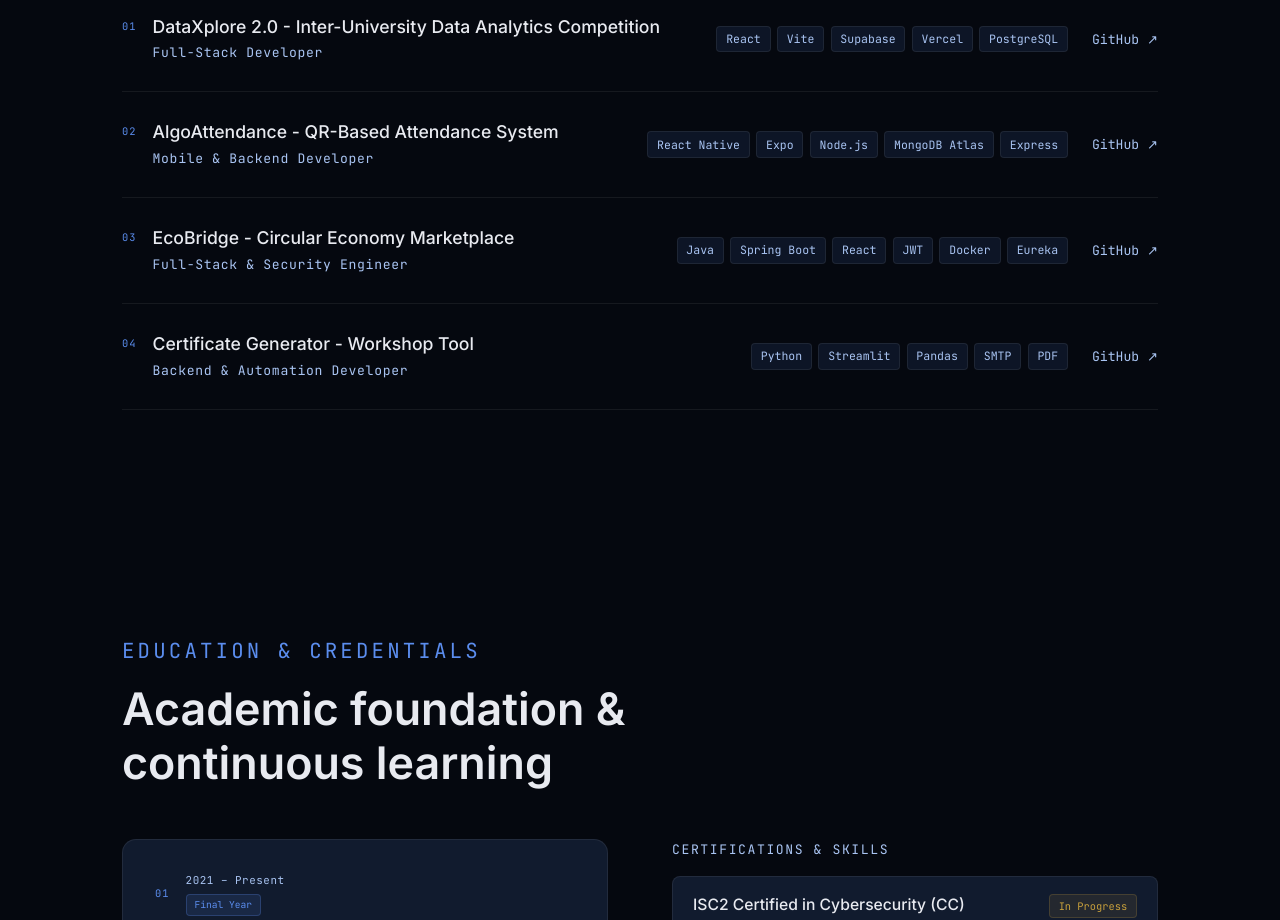
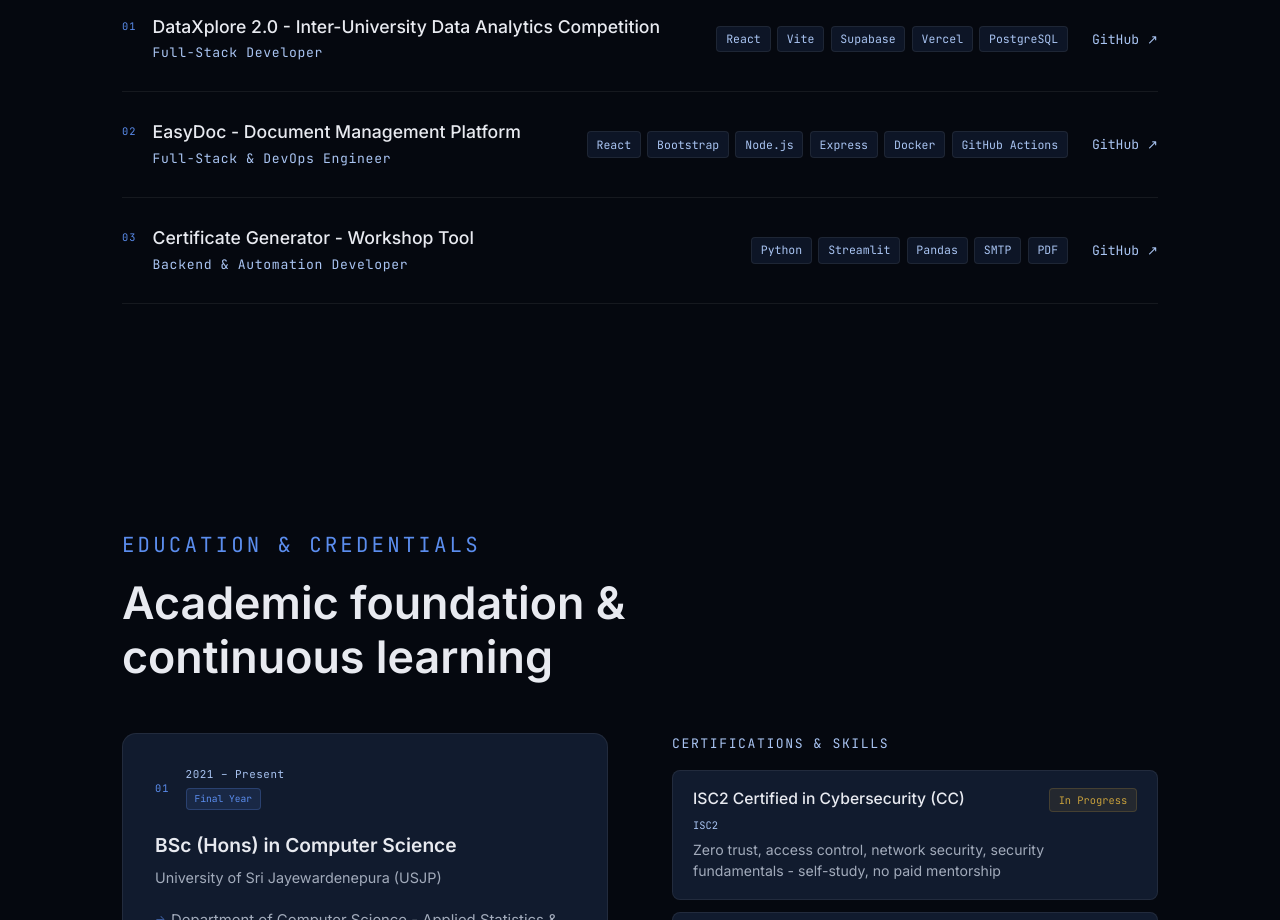
Before and after one commit to Thisaru-Sach/Portfolio-Website, a React (Vite) app: page / in a window 1280 px wide. Shown: the part 2860-3780 px from the top of the page. Built offline with nearby package versions, Linux system fonts and the light colour scheme.

Commit message:
ui images added

```diff
--- a/src/data/projects.js
+++ b/src/data/projects.js
@@ -1,4 +1,6 @@
 import dataxplore from '../assets/dataxplore.png';
+import easydoc from '../assets/easydoc-img.jpg';
+import certgen from '../assets/certsend_ui.png';
 
 export const projects = [
   {
@@ -13,40 +15,52 @@ export const projects = [
     live: null,
     image: dataxplore,
   },
+  // {
+  //   id: 2,
+  //   title: 'AlgoAttendance - QR-Based Attendance System',
+  //   tag: '02',
+  //   description:
+  //     'Migrated a Node.js/Express + web frontend attendance system to React Native (Expo) with MongoDB Atlas. Fixed a critical encryption key bug (keys were regenerated on every server restart), implemented base64 QR image delivery, and resolved Atlas IP whitelisting for dynamic hotspot IPs.',
+  //   tech: ['React Native', 'Expo', 'Node.js', 'MongoDB Atlas', 'Express'],
+  //   role: 'Mobile & Backend Developer',
+  //   github: 'https://github.com/Thisaru-Sach',
+  //   live: null,
+  //   image: 'https://images.unsplash.com/photo-1555949963-aa79dcee981c?w=640&q=80',
+  // },
+  // {
+  //   id: 3,
+  //   title: 'EcoBridge - Circular Economy Marketplace',
+  //   tag: '03',
+  //   description:
+  //     'Spring Boot microservices marketplace for circular economy trading. Covers React 18 frontend, JWT/Zero Trust auth, RBAC, XSS/SQLi prevention, SSE notifications, Eureka service discovery, and API Gateway — built as a combined learning and production-delivery project over a nine-week roadmap.',
+  //   tech: ['Java', 'Spring Boot', 'React', 'JWT', 'Docker', 'Eureka'],
+  //   role: 'Full-Stack & Security Engineer',
+  //   github: 'https://github.com/Thisaru-Sach',
+  //   live: null,
+  //   image: 'https://images.unsplash.com/photo-1551288049-bebda4e38f71?w=640&q=80',
+  // }
   {
-    id: 2,
-    title: 'AlgoAttendance - QR-Based Attendance System',
-    tag: '02',
-    description:
-      'Migrated a Node.js/Express + web frontend attendance system to React Native (Expo) with MongoDB Atlas. Fixed a critical encryption key bug (keys were regenerated on every server restart), implemented base64 QR image delivery, and resolved Atlas IP whitelisting for dynamic hotspot IPs.',
-    tech: ['React Native', 'Expo', 'Node.js', 'MongoDB Atlas', 'Express'],
-    role: 'Mobile & Backend Developer',
-    github: 'https://github.com/Thisaru-Sach',
-    live: null,
-    image: 'https://images.unsplash.com/photo-1555949963-aa79dcee981c?w=640&q=80',
-  },
+  id: 2, // Adjust based on your list order
+  title: 'EasyDoc - Document Management Platform',
+  tag: '02',
+  description:
+    'Full-stack document management platform for secure uploading, organizing, and managing files. Features a React frontend, Express backend, complete Docker containerization, and automated build-and-push GitHub Actions CI/CD pipelines.',
+  tech: ['React', 'Bootstrap', 'Node.js', 'Express', 'Docker', 'GitHub Actions'],
+  role: 'Full-Stack & DevOps Engineer',
+  github: 'https://github.com/Thisaru-Sach',
+  live: null,
+  image: easydoc,
+},
   {
     id: 3,
-    title: 'EcoBridge - Circular Economy Marketplace',
+    title: 'Certificate Generator - Workshop Tool',
     tag: '03',
-    description:
-      'Spring Boot microservices marketplace for circular economy trading. Covers React 18 frontend, JWT/Zero Trust auth, RBAC, XSS/SQLi prevention, SSE notifications, Eureka service discovery, and API Gateway — built as a combined learning and production-delivery project over a nine-week roadmap.',
-    tech: ['Java', 'Spring Boot', 'React', 'JWT', 'Docker', 'Eureka'],
-    role: 'Full-Stack & Security Engineer',
-    github: 'https://github.com/Thisaru-Sach',
-    live: null,
-    image: 'https://images.unsplash.com/photo-1551288049-bebda4e38f71?w=640&q=80',
-  },
-  {
-    id: 4,
-    title: 'Certificate Generator - Workshop Tool',
-    tag: '04',
     description:
       'Streamlit app for bulk certificate generation and email delivery. Handles PDF stamping, Gmail SMTP, and CSV batch processing — deployed on a Windows machine with a Device Guard workaround. Used to issue certificates for the DataXplore workshop participants.',
     tech: ['Python', 'Streamlit', 'Pandas', 'SMTP', 'PDF'],
     role: 'Backend & Automation Developer',
     github: 'https://github.com/Thisaru-Sach',
     live: null,
-    image: 'https://images.unsplash.com/photo-1611974789855-9c2a0a7236a3?w=640&q=80',
+    image: certgen,
   },
 ]
```
Also changed, not shown: src/assets/certsend_ui.png (added), src/assets/easydoc-img.jpg (added).
